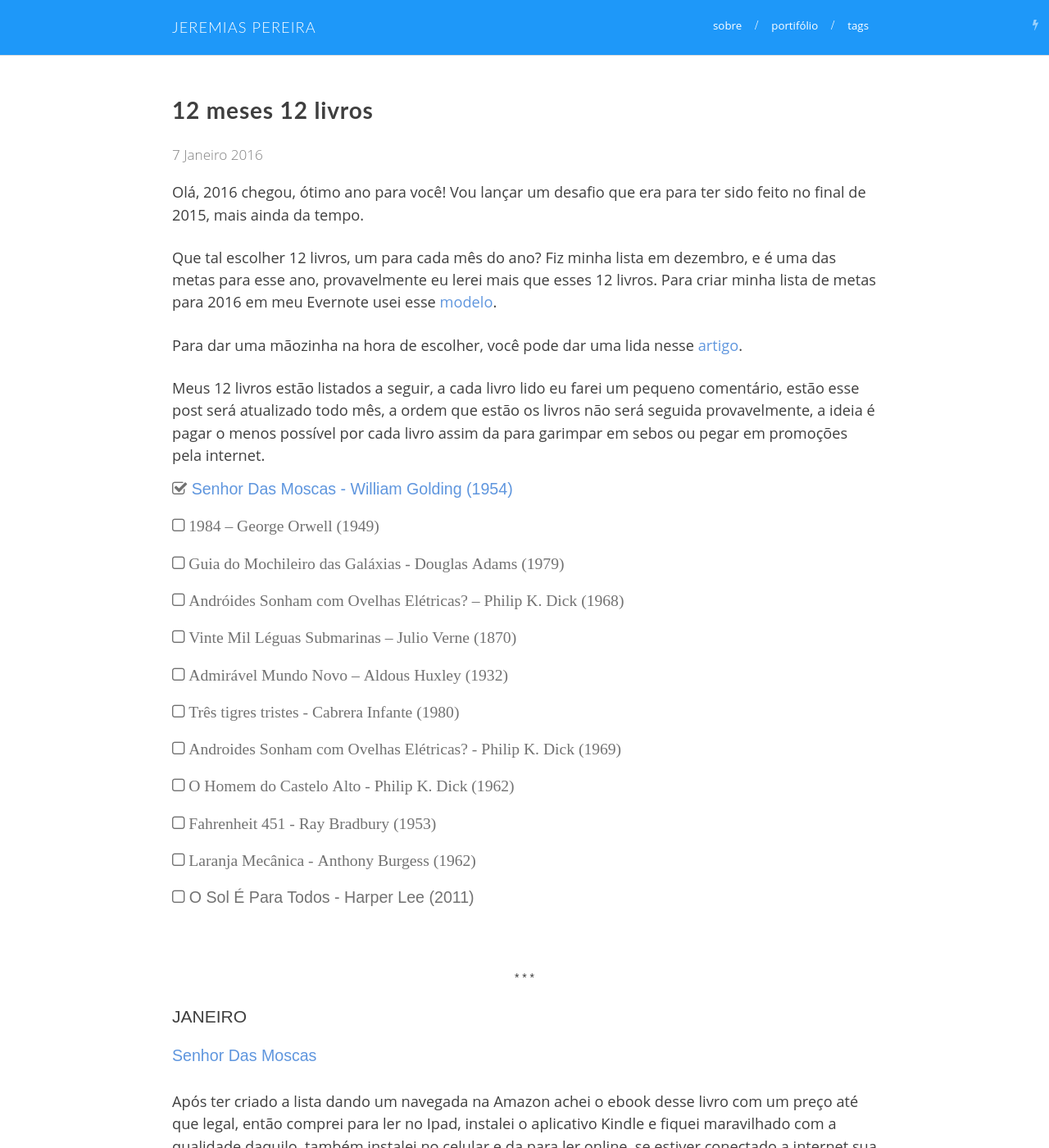
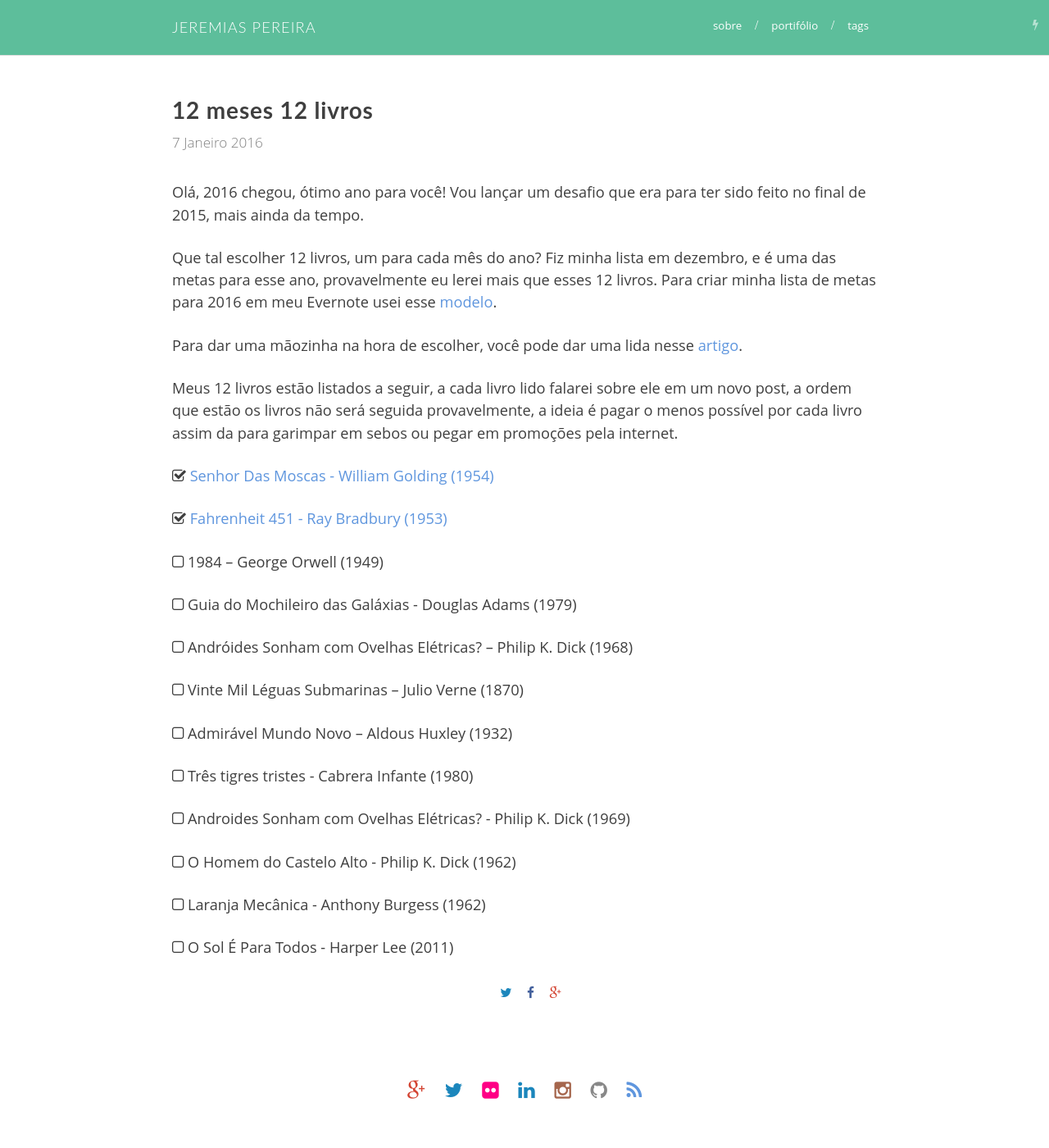
Before and after one commit to jeremiaspereira/jeremiaspereira.github.io, a Jekyll site: the page built from _posts/2016-01-07-12-meses-12-livros.markdown, in a window 1280 px wide and 1400 px high. Shown: the whole window at 82% size. Built offline with Jekyll 4.4.1, drawn with Linux system fonts in a browser that asks for light colours; some web fonts are replaced; some of the changed text lies outside the part shown.

Commit message:
Novo post

```diff
--- a/_includes/footer.html
+++ b/_includes/footer.html
@@ -35,14 +35,21 @@
 
 
     var items = [
-      '"You have power over your mind, not outside events. Realize this, and you will find strength." __ Marcus Aurelius',
-      '"You take your life in your own hands, and what happens? A terrible thing, no one to blame." __ Erica Jong',
-      '"I can accept failure. Everyone fails at something. But I can’t accept not trying." __ Michael Jordan',
-      '"Dream big dreams. Small dreams have no magic." __ Dottie Boreyko',
+      "You have power over your mind, not outside events. Realize this, and you will find strength. __ Marcus Aurelius",
+      "You take your life in your own hands, and what happens? A terrible thing, no one to blame. __ Erica Jong",
+      "I can accept failure. Everyone fails at something. But I can’t accept not trying. __ Michael Jordan",
+      "Dream big dreams. Small dreams have no magic. __ Dottie Boreyko",
+      "Be kind; everyone you meet is fighting a hard battle. __ Ian Maclaren",
+      "Be the type of person you want to meet. __ Unknown",
+      "Don't judge each day by the harvest you reap but by the seeds that you plant. __ Robert Louis Stevenson",
+      "The journey of a thousand miles begins with a single step. __ Lao Tzu",
+      "The cave you fear to enter holds the treasure that you seek. __ Joseph Campbell"
     ];
 
     var e = document.getElementById("motivation");
-    e.innerHTML = items[Math.floor(Math.random()*items.length)];
+    var item = items[Math.floor(Math.random()*items.length)];
+    var p = item.split("__");
+    e.innerHTML = '<i class="fa fa-quote-left"></i> '+ p[0] + "<br/>" +"<I>" + p[1] + "</i>";
 
     document.getElementById("icon-motivation").addEventListener("mouseenter", function(){
         e.style.display = "block";
--- a/_layouts/post.html
+++ b/_layouts/post.html
@@ -5,7 +5,7 @@
 <div class="post">
   <header class="post-header">
     <h1 class="post-title">{{ page.title }}</h1>
-    <p class="post-meta">
+    <div class="post-meta">
     {% assign m = page.date | date: "%-m" %}
     {{ page.date | date: "%-d" }}
     {% case m %}
@@ -30,7 +30,7 @@
 
     {% if page.meta %}
       • {{ page.meta }}
-    {% endif %}</p>
+    {% endif %}</div>
   </header>
 
   <article class="post-content">
--- a/_posts/2015-09-20-o-que-fiz-quando-perdi-meu-emprego.markdown
+++ b/_posts/2015-09-20-o-que-fiz-quando-perdi-meu-emprego.markdown
@@ -3,7 +3,7 @@
 title:  "O que fiz quando perdi meu emprego"
 date:   2015-09-21 21:00:00
 description: "Sou Analista de Sistemas e fiquei desempregado, ralei um pouco até voltar para o mercado de trabalho, mais voltei e continuo ralando."
-tag: compartilhando
+tag: Emprego
 ---
 Olá, vivemos em um momento que a palavra crise virou um mantra, o medo de perder o emprego tomou conta de grande parte das pessoas e também tem gente colocando desculpa na crise por não conseguir se empregar, tenho visto pessoas da área de TI dizendo que estão desempregadas a mais de cinco, seis, sete ... Meses, na boa, a coisa não está tão feia assim, isso se chama comodismo, ficar esperando que um emprego caia em seu colo ou que um milagre vai acontecer e você vai acordar com um belo de um emprego, "Acorda malandro e vai trabalhar (...)" isso não vai acontecer, salve se tiver uma rede de contatos quente.
 
--- a/_posts/2016-01-07-12-meses-12-livros.markdown
+++ b/_posts/2016-01-07-12-meses-12-livros.markdown
@@ -12,53 +15,29 @@
 
 Para dar uma mãozinha na hora de escolher, você pode dar uma lida nesse [artigo](http://tutano.trampos.co/5162-42-livros-sobre-a-vida-o-universo-e-tudo-mais/ ){:target="_blank"}.
 
-Meus 12 livros estão listados a seguir, a cada livro lido eu farei um pequeno comentário, estão esse post será atualizado todo mês, a ordem que estão os livros não será seguida provavelmente, a ideia é pagar o menos possível por cada livro assim da para garimpar em sebos ou pegar em promoções pela internet.
+Meus 12 livros estão listados a seguir, a cada livro lido falarei sobre ele em um novo post, a ordem que estão os livros não será seguida provavelmente, a ideia é pagar o menos possível por cada livro assim da para garimpar em sebos ou pegar em promoções pela internet.
 
 
-#### <i class="fa fa-check-square-o"> </i>  [Senhor Das Moscas - William Golding (1954)](#1)
+<i class="fa fa-check-square-o"></i> [Senhor Das Moscas - William Golding (1954)](/2016/01/31/12-meses-12-livros-janeiro.html)
 
-#### <i class="fa fa-square-o">  1984 – George Orwell (1949)
+<i class="fa fa-check-square-o"></i> [Fahrenheit 451 - Ray Bradbury (1953)](/2016/01/07/12-meses-12-livros-fevereiro.html)
 
-#### <i class="fa fa-square-o"> Guia do Mochileiro das Galáxias - Douglas Adams (1979)
+<i class="fa fa-square-o"></i> 1984 – George Orwell (1949)
 
-#### <i class="fa fa-square-o"> Andróides Sonham com Ovelhas Elétricas? – Philip K. Dick (1968)
+<i class="fa fa-square-o"></i> Guia do Mochileiro das Galáxias - Douglas Adams (1979)
 
-#### <i class="fa fa-square-o"> Vinte Mil Léguas Submarinas – Julio Verne (1870)
+<i class="fa fa-square-o"></i> Andróides Sonham com Ovelhas Elétricas? – Philip K. Dick (1968)
 
-#### <i class="fa fa-square-o"> Admirável Mundo Novo – Aldous Huxley (1932)
+<i class="fa fa-square-o"></i> Vinte Mil Léguas Submarinas – Julio Verne (1870)
 
-#### <i class="fa fa-square-o"> Três tigres tristes - Cabrera Infante (1980)
+<i class="fa fa-square-o"></i> Admirável Mundo Novo – Aldous Huxley (1932)
 
-#### <i class="fa fa-square-o"> Androides Sonham com Ovelhas Elétricas? - Philip K. Dick (1969)
+<i class="fa fa-square-o"></i> Três tigres tristes - Cabrera Infante (1980)
 
-#### <i class="fa fa-square-o"> O Homem do Castelo Alto - Philip K. Dick (1962)
+<i class="fa fa-square-o"></i> Androides Sonham com Ovelhas Elétricas? - Philip K. Dick (1969)
 
-#### <i class="fa fa-square-o"> Fahrenheit 451 - Ray Bradbury (1953)
+<i class="fa fa-square-o"></i> O Homem do Castelo Alto - Philip K. Dick (1962)
 
-#### <i class="fa fa-square-o"> Laranja Mecânica - Anthony Burgess (1962)
+<i class="fa fa-square-o"></i> Laranja Mecânica - Anthony Burgess (1962)
 
-#### <i class="fa fa-square-o"> </i> O Sol É Para Todos - Harper Lee (2011)
-
-
-&nbsp;
-
-######  * * *
-
-
-### JANEIRO
-
-#### <a name="1">Senhor Das Moscas</a>
-
-
-
-Após ter criado a lista dando um navegada na Amazon achei o ebook desse livro com um preço até que legal, então comprei para ler no Ipad, instalei o aplicativo Kindle e fiquei maravilhado com a qualidade daquilo, também instalei no celular e da para ler online, se estiver conectado a internet sua leitura fica sincronizada em todos dispositivos, assim você pode mudar de dispositivo e continuar de onde parou.
-
-A história é eletrizante e você fica envolvido nos acontecimentos. Durante a Segunda Guerra Mundial, um avião cai numa ilha deserta, e seus únicos sobreviventes são um grupo de meninos, relata como eles lidam com a liberdade e seus medos, sem a presença de um adulto por perto, também mostra como o lado selvagem é despertado com o tempo.
-
-
-"Você é um menino muito bobo", disse o Senhor das Moscas. “Só um menino, muito bobo e ignorante.”
-
-
-###### - - -
-
-* [Cem dias entre céu e mar - Amyr Klink (1985)](http://www.livrariacultura.com.br/p/cem-dias-entre-ceu-e-mar-808051){:target="_blank"}
+<i class="fa fa-square-o"></i> O Sol É Para Todos - Harper Lee (2011)
--- a/_sass/_layout.scss
+++ b/_sass/_layout.scss
@@ -84,6 +84,14 @@
   color: #616060;
   background: #fff;
   max-width:500px;
+
+  .fa{
+    color: #7e7e7e;
+    font-size: 0.8em;
+    margin-left: -15px;
+    margin-top: 4px;
+    position: absolute;
+  }
 }
 
 @media (max-width: 510px){
@@ -120,7 +128,7 @@
   }
 
   #motivation{
-    left: 5px;
+    left: 15px;
     right:5px;
     top:80px;
   }
@@ -191,6 +199,7 @@
 
 .post-content {
     margin-bottom: $spacing-unit;
+    margin-top: $spacing-unit;
     p{
       font-size: 1.3em;
       font-weight: 400;
@@ -347,3 +356,10 @@
   border-radius:100%;
   margin-bottom:18px;
 }
+
+
+.img-center{
+  display:block !important;
+  margin-left:auto !important;
+  margin-right:auto !important;
+}
--- a/_sass/main.scss
+++ b/_sass/main.scss
@@ -13,11 +13,11 @@
 $text-color:      #3F3F3F;
 $background-color: #ffffff;
 
-$background-header:#1E98F9;
+$background-header:#5DBE9B;
+$active-menu: #3CB287;
 $color-header: #fff;
 
 $brand-color: #5F96DE;
-$active-menu: #FFB678;
 
 $grey-color:       #828282;
 $grey-color-light: lighten($grey-color, 40%);
```
Also changed, not shown: other parts of _posts/2016-01-07-12-meses-12-livros.markdown (+5 -2 lines), _posts/2016-01-31-12-meses-12-livros-janeiro.markdown (added, +27 -0 lines), _posts/2016-02-29-12-meses-12-livros-fevereiro.markdown (added, +34 -0 lines).
